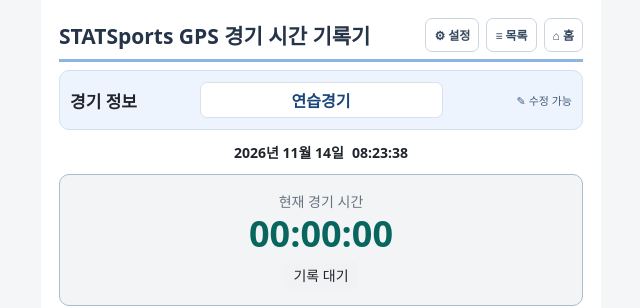
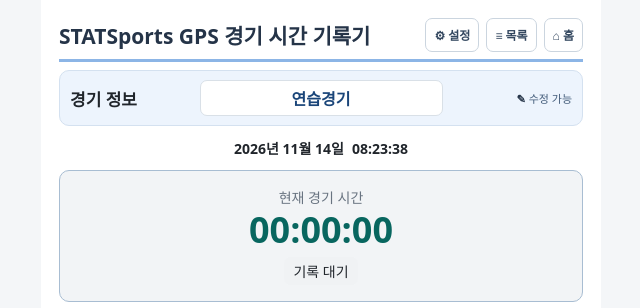
Before and after one commit to evan090909/statsports-gps-timer, a plain HTML site: page index.html in a window 1280 px wide. Shown: the top 308 px of the page, 319-959 px from the left. Drawn offline with Linux system fonts and the light colour scheme.

Commit message:
Add files via upload

```diff
--- a/index.html
+++ b/index.html
@@ -128,7 +128,7 @@ button:not(:disabled):active,button:not(:disabled).touch-pressed{filter:brightne
 .top { flex-wrap: wrap; }
 .top .title { margin: 0; min-width: 0; max-width: 100%; overflow-wrap: anywhere; }
 .top-actions { margin-left: auto; }
-.match-header { display: grid; grid-template-columns: minmax(0, 1fr) minmax(0, 2fr) minmax(0, 1fr); min-height: 42px; border: 1px solid #d4e1f0; }
+.match-header { display: grid; grid-template-columns: minmax(0, 1fr) minmax(0, 2fr) minmax(0, 1fr); min-height: 42px; padding-block: 5px; border: 1px solid #d4e1f0; }
 .match-header .match-title { font-weight: 700; font-size: clamp(14px, 3.5vw, 17px); }
 .match-header .match-camera { padding: 3px 6px; text-align: center; color: #1a4579; }
 .match-name-field { position: relative; min-width: 0; }
@@ -142,7 +142,8 @@ button:not(:disabled):active,button:not(:disabled).touch-pressed{filter:brightne
   pointer-events: none;
 }
 .match-header .match-camera { position: relative; display: block; border: 0; background: transparent; font-size: 16px; font-weight: 700; min-height: 44px; }
-.match-edit-hint { display: flex; min-height: 44px; align-items: center; justify-content: flex-end; font-size: 11px; color: #425b79; cursor: text; }
+.match-edit-hint { display: flex; min-height: 44px; align-items: center; justify-content: flex-end; gap: 3px; font-size: 11px; color: #425b79; cursor: text; }
+.match-edit-icon { color: #253448; font-weight: 700; }
 .match-date { display: flex; align-items: baseline; justify-content: center; gap: 8px; font-size: 14px; font-weight: 700; margin: 12px 0; }
 #local-clock { font-variant-numeric: tabular-nums; }
 .clock { font-size: clamp(30px, 6vw, 36px); line-height: 1.25; color: #08665f; }
@@ -349,7 +350,7 @@ function home() {
       +btn('next','새 기록 준비','btn primary full next-ready-pulse')+'</div>'
   };
   return '<div class="match-header"><label class="match-title" for="home-match">경기 정보</label>'
-    +'<div class="match-name-field"><input class="match-camera" id="home-match" type="text" maxlength="120" placeholder="연습경기" value="'+escape(record?.match ?? state.match)+'"></div><label class="match-edit-hint" for="home-match" aria-hidden="true">✎ 수정 가능</label></div>'
+    +'<div class="match-name-field"><input class="match-camera" id="home-match" type="text" maxlength="120" placeholder="연습경기" value="'+escape(record?.match ?? state.match)+'"></div><label class="match-edit-hint" for="home-match" aria-hidden="true"><span class="match-edit-icon">✎</span>수정 가능</label></div>'
     +'<div class="match-date"><span id="match-date">'+dayLabel(now)+'</span><time id="local-clock" aria-label="현재 시각">'+now.slice(11)+'</time></div>'
     +'<div class="scorebox match-clock"><div class="muted">현재 경기 시간</div><div id="clock" class="clock">'+duration(lengths(record).total)+'</div>'
     +'<div class="pill '+(running?'recording-pill':'')+'">'+(running?'<span class="recording-dot" aria-hidden="true"></span>':'')+'<span>'+statusText[status]+'</span></div></div>'
--- a/sw.js
+++ b/sw.js
@@ -1,5 +1,5 @@
 const cachePrefix = 'statsports-gps-' + self.registration.scope + '-';
-const cacheName = cachePrefix + 'v7';
+const cacheName = cachePrefix + 'v8';
 const appPage = new URL('index.html', self.registration.scope).href;
 const appFiles = [appPage, './manifest.webmanifest', './icons/icon-192.png',
   './icons/icon-512.png', './icons/maskable-512.png', './icons/apple-touch-icon.png'];
```
